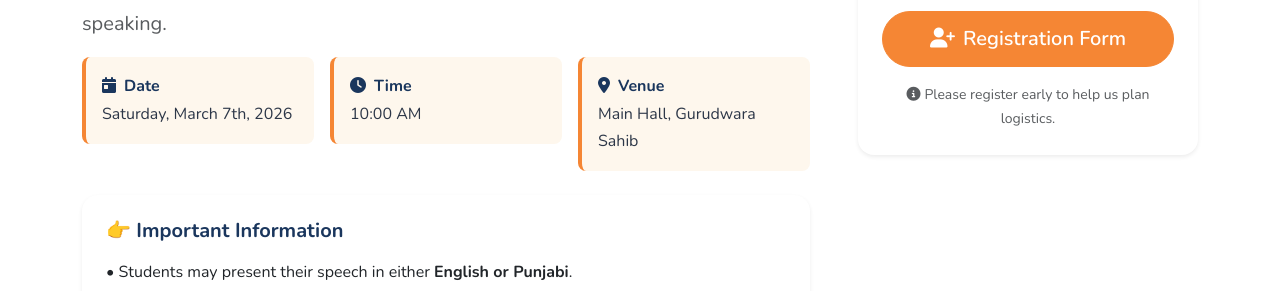
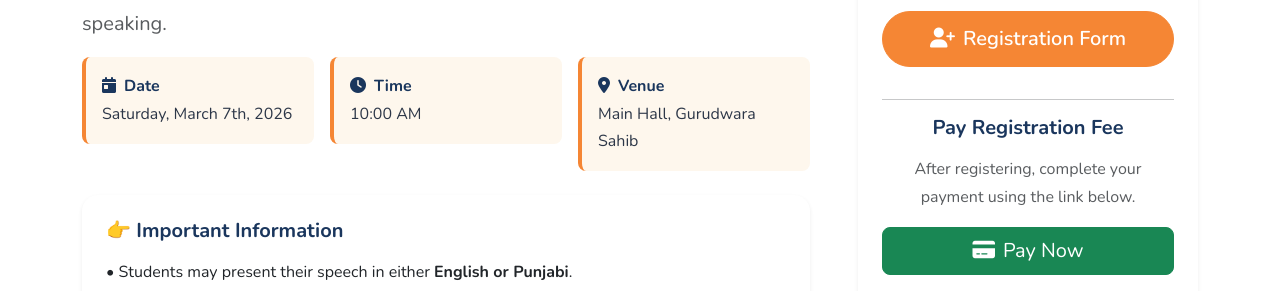
Before and after one commit to msjammu/PSB, a website: page events.html in a window 1280 px wide. Shown: the part 469-760 px from the top of the page. Drawn offline with nearby package versions, Linux system fonts and the light colour scheme.

Commit message:
add payment link for SYS

```diff
--- a/events.html
+++ b/events.html
@@ -114,6 +114,10 @@
                             <h5 class="fw-bold mb-3" style="color: var(--secondary-color);">Register Now</h5>
                             <p class="text-muted">Secure your child's spot in the Sikh Youth Symposium.</p>
                             <a href="https://forms.gle/3mLhv65wCQgUajmx7" class="btn btn-primary btn-lg w-100 mb-3" target="_blank" rel="noopener noreferrer"><i class="fas fa-user-plus me-2"></i>Registration Form</a>
+                            <hr>
+                            <h5 class="fw-bold mb-3" style="color: var(--secondary-color);">Pay Registration Fee</h5>
+                            <p class="text-muted">After registering, complete your payment using the link below.</p>
+                            <a href="https://donate.stripe.com/eVqeVd8IV0AO1ZFbN93AY02" class="btn btn-success btn-lg w-100 mb-3" target="_blank" rel="noopener noreferrer"><i class="fas fa-credit-card me-2"></i>Pay Now</a>
                             <p class="small text-muted mb-0"><i class="fas fa-info-circle me-1"></i>Please register early to help us plan logistics.</p>
                         </div>
                     </div>
```
